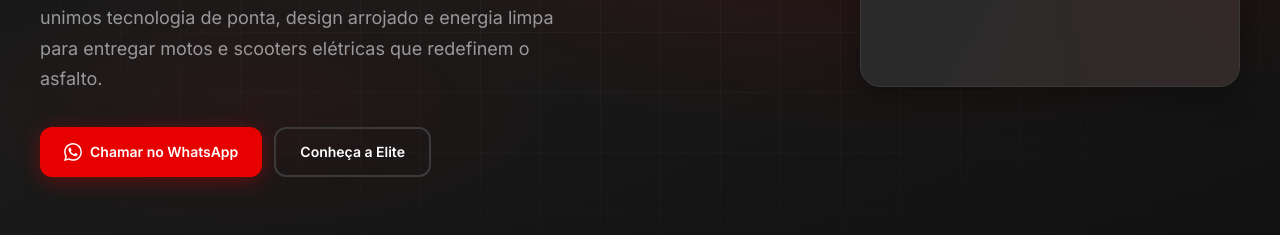
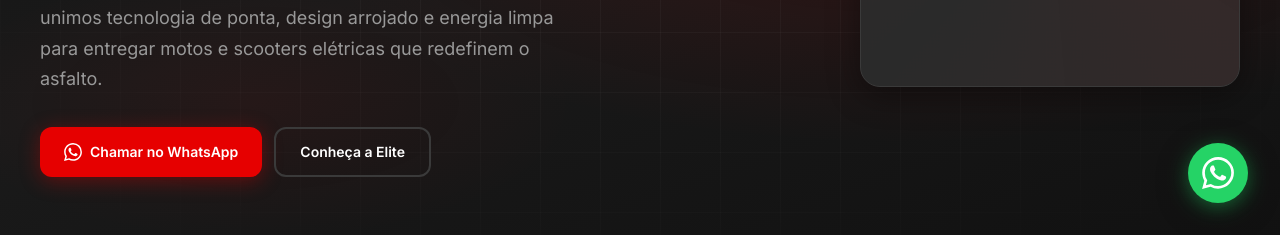
Before and after one commit to ZweiSpy/elite_rodas_wP, a plain HTML site: page index.html in a window 1280 px wide. Shown: the part 565-800 px from the top of the page. Drawn offline with Linux system fonts and the light colour scheme.

Commit message:
implementação do botão do whatsapp

```diff
--- a/index.html
+++ b/index.html
@@ -640,6 +640,45 @@
       letter-spacing: 0.03em;
     }
 
+    /* ── WhatsApp Float Button ── */
+    .whatsapp-float {
+      position: fixed;
+      bottom: 2rem;
+      right: 2rem;
+      z-index: 1000;
+      display: flex;
+      align-items: center;
+      justify-content: center;
+      width: 60px;
+      height: 60px;
+      background: #25D366;
+      border-radius: 50%;
+      box-shadow: 0 4px 20px rgba(37, 211, 102, 0.45), 0 8px 32px rgba(0, 0, 0, 0.35);
+      transition: transform var(--transition), box-shadow var(--transition);
+      animation: whatsapp-pulse 2.5s ease-in-out infinite;
+    }
+
+    .whatsapp-float:hover {
+      transform: scale(1.1);
+      box-shadow: 0 6px 28px rgba(37, 211, 102, 0.6), 0 10px 40px rgba(0, 0, 0, 0.4);
+      animation: none;
+    }
+
+    .whatsapp-float svg {
+      width: 32px;
+      height: 32px;
+      fill: #FFFFFF;
+    }
+
+    @keyframes whatsapp-pulse {
+      0%, 100% {
+        box-shadow: 0 4px 20px rgba(37, 211, 102, 0.45), 0 8px 32px rgba(0, 0, 0, 0.35);
+      }
+      50% {
+        box-shadow: 0 4px 20px rgba(37, 211, 102, 0.45), 0 8px 32px rgba(0, 0, 0, 0.35), 0 0 0 12px rgba(37, 211, 102, 0.15);
+      }
+    }
+
     /* ── Tablet ── */
     @media (min-width: 600px) {
       .top-bar__inner {
@@ -930,5 +969,17 @@
     </div>
   </footer>
 
+  <a
+    href="https://wa.me/5521973208542"
+    class="whatsapp-float"
+    target="_blank"
+    rel="noopener noreferrer"
+    aria-label="Fale conosco pelo WhatsApp"
+  >
+    <svg viewBox="0 0 24 24" xmlns="http://www.w3.org/2000/svg" aria-hidden="true">
+      <path d="M17.472 14.382c-.297-.149-1.758-.867-2.03-.967-.273-.099-.471-.148-.67.15-.197.297-.767.966-.94 1.164-.173.199-.347.223-.644.075-.297-.15-1.255-.463-2.39-1.475-.883-.788-1.48-1.761-1.653-2.059-.173-.297-.018-.458.13-.606.134-.133.298-.347.446-.52.149-.174.198-.298.298-.497.099-.198.05-.371-.025-.52-.075-.149-.669-1.612-.916-2.207-.242-.579-.487-.5-.669-.51-.173-.008-.371-.01-.57-.01-.198 0-.52.074-.792.372-.272.297-1.04 1.016-1.04 2.479 0 1.462 1.065 2.875 1.213 3.074.149.198 2.096 3.2 5.077 4.487.709.306 1.262.489 1.694.625.712.227 1.36.195 1.871.118.571-.085 1.758-.719 2.006-1.413.248-.694.248-1.289.173-1.413-.074-.124-.272-.198-.57-.347m-5.421 7.403h-.004a9.87 9.87 0 01-5.031-1.378l-.361-.214-3.741.982.998-3.648-.235-.374a9.86 9.86 0 01-1.51-5.26c.001-5.45 4.436-9.884 9.888-9.884 2.64 0 5.122 1.03 6.988 2.898a9.825 9.825 0 012.893 6.994c-.003 5.45-4.435 9.884-9.881 9.884m8.413-18.297A11.815 11.815 0 0012.05 0C5.495 0 .16 5.335.157 11.892c0 2.096.547 4.142 1.588 5.945L.057 24l6.305-1.654a11.882 11.882 0 005.683 1.448h.005c6.554 0 11.89-5.335 11.893-11.893a11.821 11.821 0 00-3.48-8.413z"/>
+    </svg>
+  </a>
+
 </body>
 </html>
```
